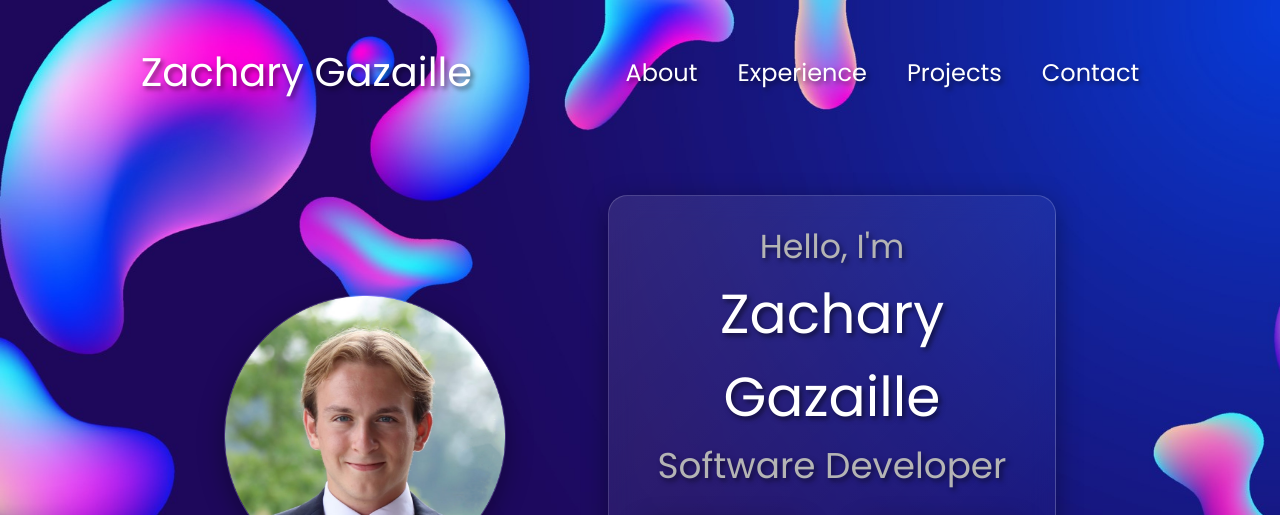
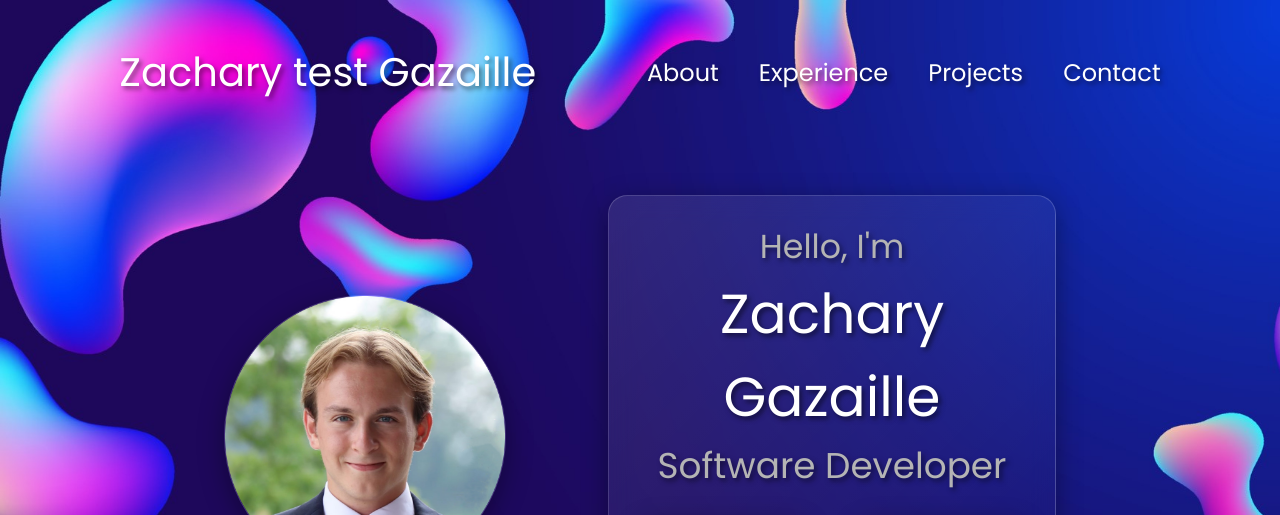
Before and after one commit to zacharygazaille/zachary-gazaille-portfolio, a plain HTML site: page index.html in a window 1280 px wide. Shown: the top 515 px of the page. Drawn offline with Linux system fonts and the light colour scheme.

Commit message:
Update index.html

```diff
--- a/index.html
+++ b/index.html
@@ -14,7 +14,7 @@
     <div id="background_wrap"></div>
     <nav id="home"></nav>
     <nav id="desktop-nav">
-        <div class="logo">Zachary Gazaille</div>
+        <div class="logo">Zachary test Gazaille</div>
         <div>
             <ul class="nav-links">
                 <li><a href="#about">About</a></li>
```
